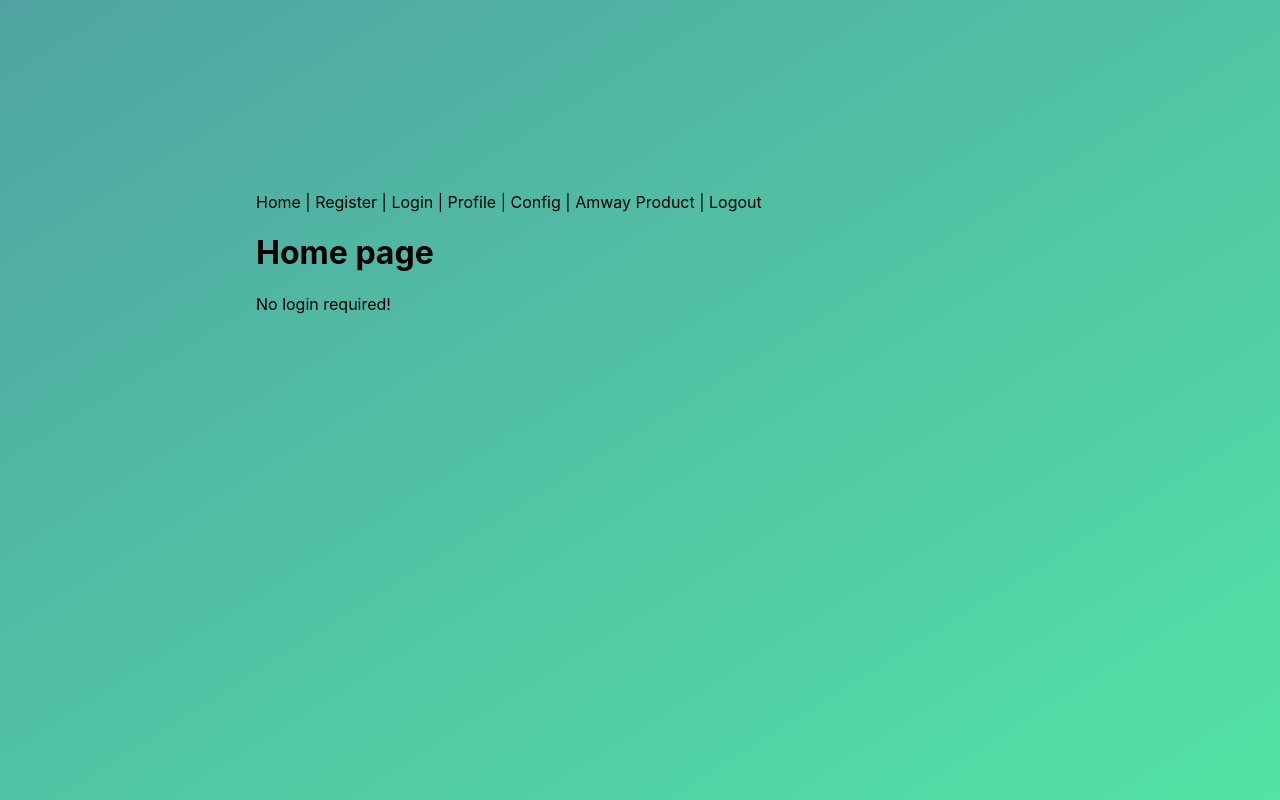
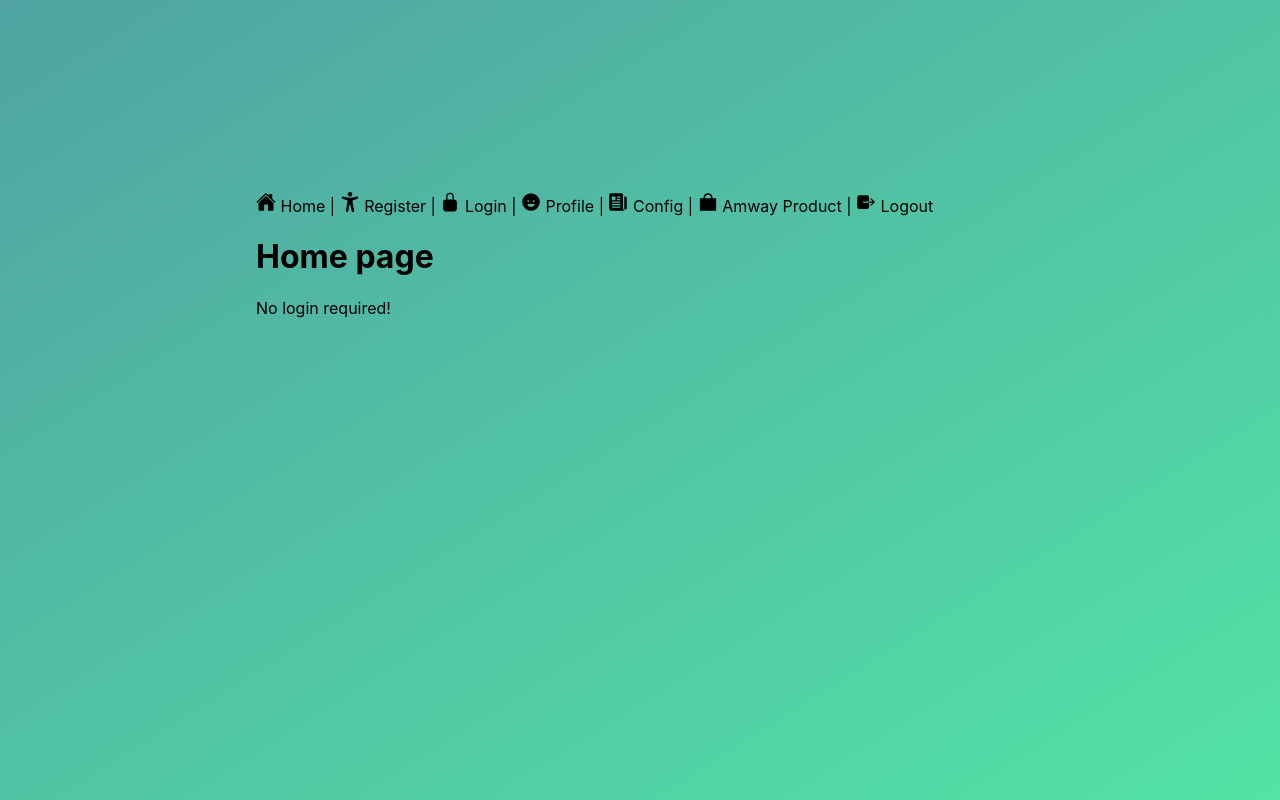
Before and after one commit to SingKup/MiniProject, a Next.js app in the folder frontend/miniproject-client/: page / in a window 1280 px wide. Built offline with nearby package versions, Linux system fonts and the light colour scheme.

Commit message:
Final Edit CSS

```diff
--- a/frontend/miniproject-client/components/navbar.js
+++ b/frontend/miniproject-client/components/navbar.js
@@ -1,14 +1,16 @@
 import Link from 'next/link'
+import { IoHome,IoAccessibility,IoBagSharp,IoHappy,IoLockClosed,IoNewspaper,IoExit } from "react-icons/io5";
+import logincss from '../styles/logincss.module.css'
 
 const Navbar = () => (
     <div>
-        <Link href="/"><a> Home </a></Link> |
-        <Link href="/register"><a> Register </a></Link>  |
-        <Link href="/login"><a> Login </a></Link> |
-        <Link href="/profile"><a> Profile </a></Link> |
-        <Link href="/getConfig"><a> Config </a></Link> |
-        <Link href="/presentproduct"><a> Amway Product </a></Link> |
-        <Link href="/logout"><a> Logout </a></Link>
+        <Link href="/"><a> <IoHome className = {logincss.size}/> Home </a></Link> |
+        <Link href="/register"><a> <IoAccessibility className = {logincss.size}/> Register </a></Link>  |
+        <Link href="/login"><a>  <IoLockClosed className = {logincss.size}/> Login </a></Link> |
+        <Link href="/profile"><a> <IoHappy className = {logincss.size}/> Profile </a></Link> |
+        <Link href="/getConfig"><a> <IoNewspaper className = {logincss.size}/> Config </a></Link> |
+        <Link href="/presentproduct"><a> <IoBagSharp  className = {logincss.size}/> Amway Product </a></Link> |
+        <Link href="/logout"><a> <IoExit  className = {logincss.size}/> Logout </a></Link>
     </div>
 )
 
--- a/frontend/miniproject-client/package.json
+++ b/frontend/miniproject-client/package.json
@@ -11,6 +11,7 @@
     "next": "10.1.3",
     "react": "17.0.2",
     "react-dom": "17.0.2",
+    "react-icons": "^4.2.0",
     "swr": "^0.5.5"
   }
 }
--- a/frontend/miniproject-client/styles/logincss.module.css
+++ b/frontend/miniproject-client/styles/logincss.module.css
@@ -42,3 +42,7 @@ background: linear-gradient(to bottom right, #50a3a2 0%, #53e3a6 100%);
   transition-duration: 0.25s;
 
 }
+.size{
+  height: 20px;
+  width: 20px;
+}
```
Also changed, not shown: 1 other file (tests, documents, lock files or other folders).
